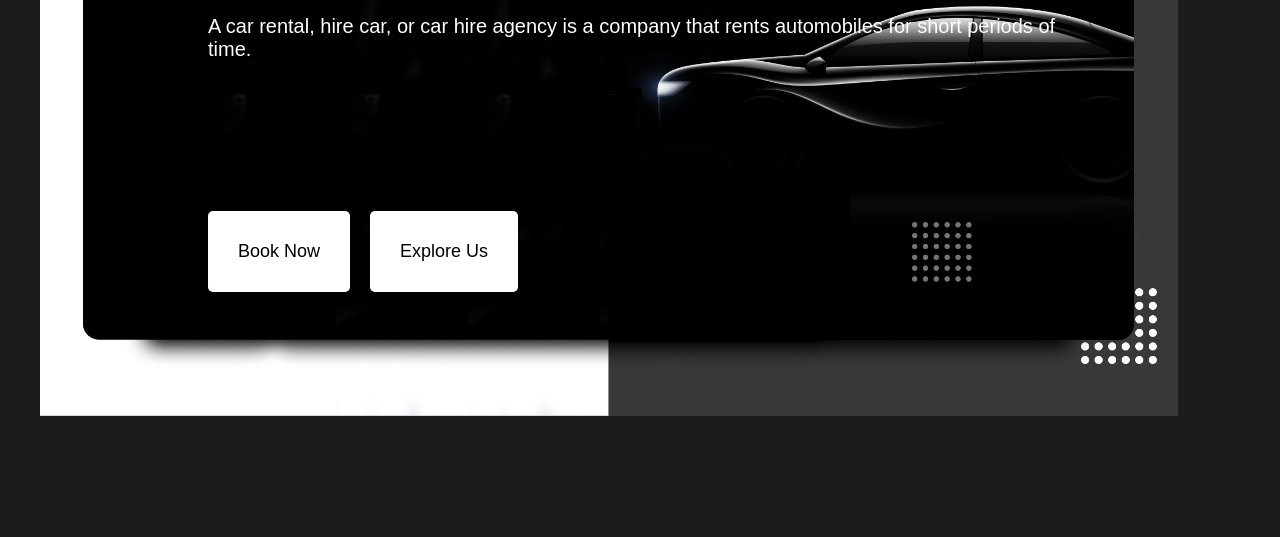
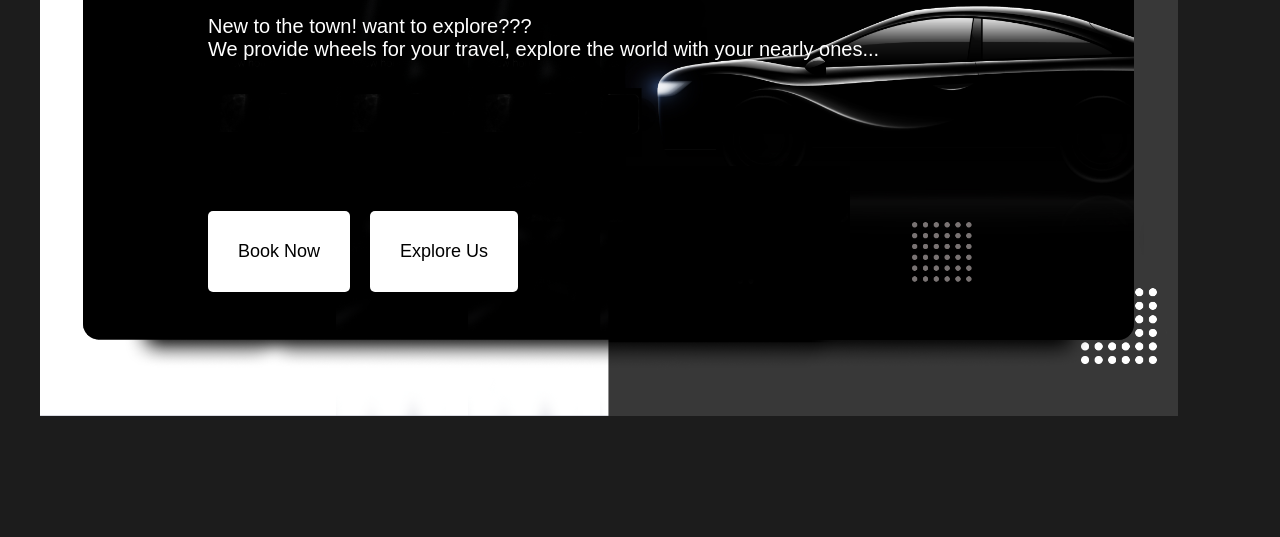
Before and after one commit to Amal-K-Ashok/car_front_page, a plain HTML site: page index.html in a window 1280 px wide. Shown: the part 372-909 px from the top of the page. Drawn offline with Linux system fonts and the light colour scheme.

Commit message:
added words

```diff
--- a/index.html
+++ b/index.html
@@ -30,7 +30,7 @@
         <div class="content">
             <div class="writtings">
             <h1>Car rental.</h1>
-            <p>A car rental, hire car, or car hire agency is a company that rents automobiles for short periods of time.</p>
+            <p>New to the town! want to explore???<br> We provide wheels for your travel, explore the world with your nearly ones...</p>
             </div>
             <div class="buttons">
                 <button class="book-btn">Book Now</button>
```
